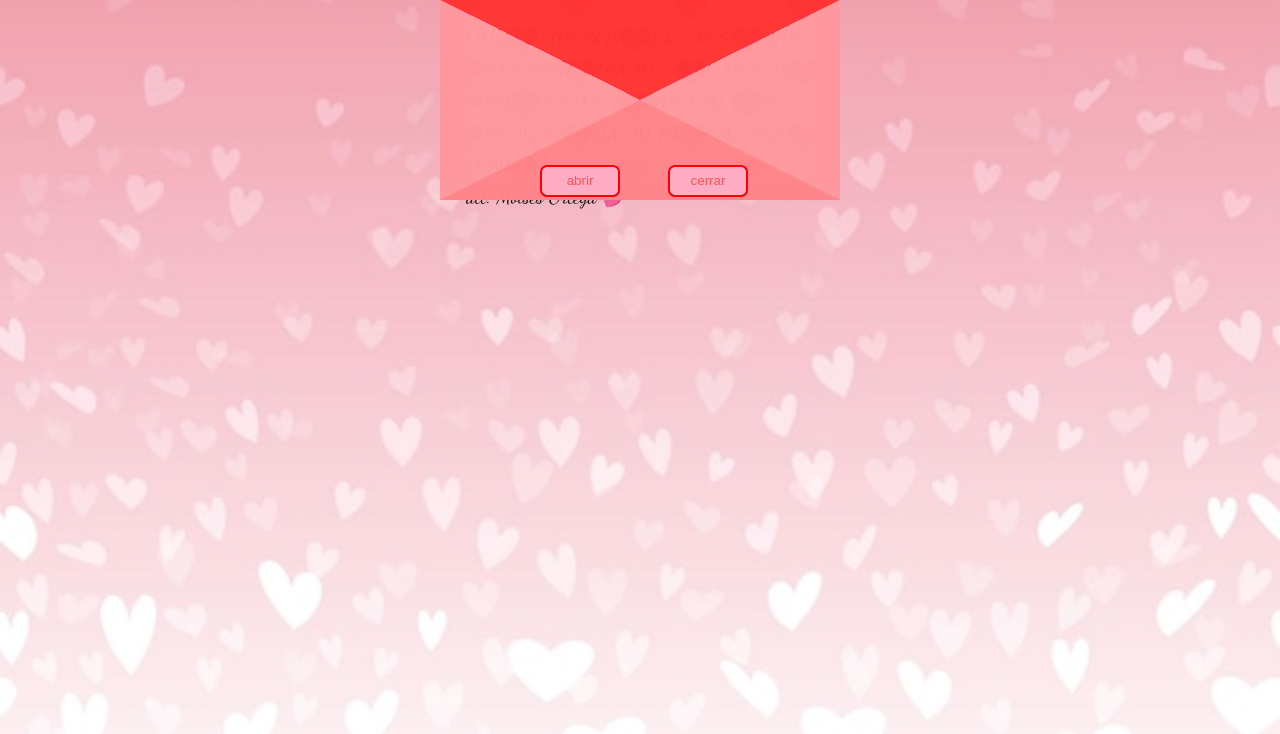
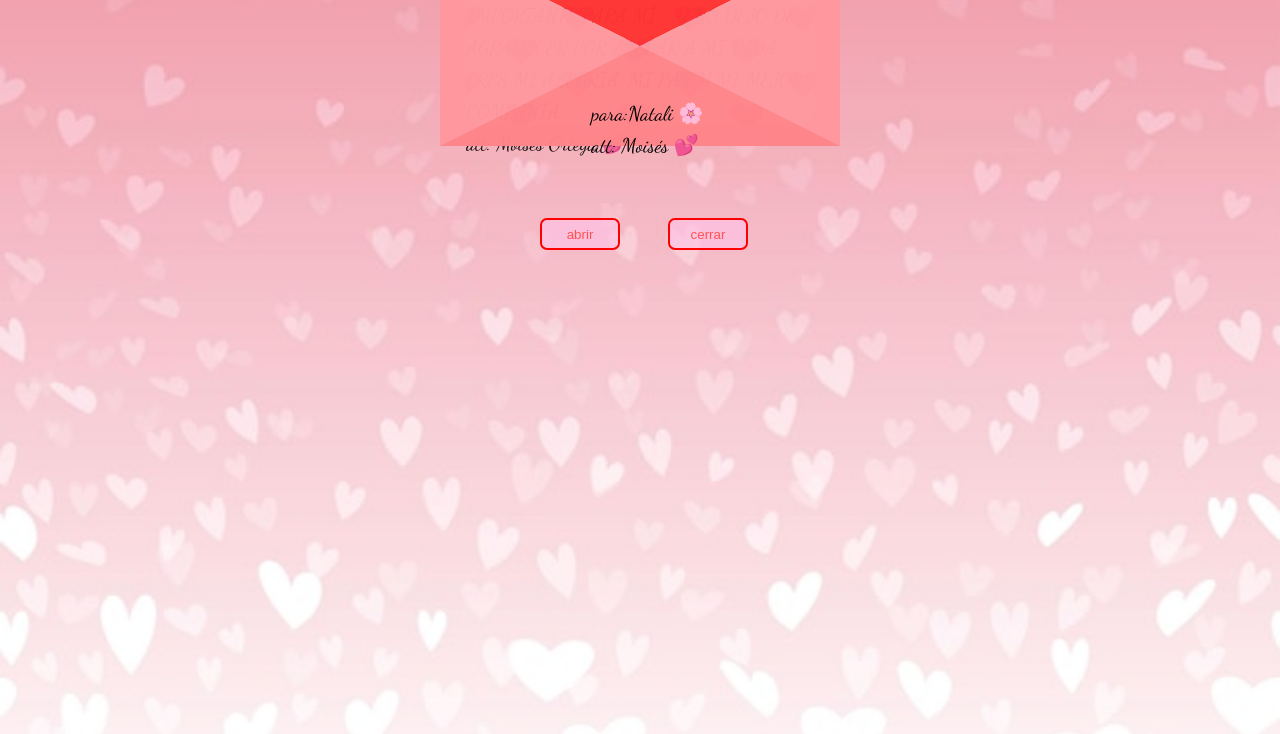
Before and after one commit to Moises474hboop/Carta, a plain HTML site: page index.html in a window 1280 px wide. Shown: the part 75-809 px from the top of the page. Drawn offline with Linux system fonts and the light colour scheme.

Commit message:
Update index.html

```diff
--- a/index.html
+++ b/index.html
@@ -30,7 +30,12 @@
                 </div>
 
                <div class="sobre"></div>
-
+                <div class="para">
+               <p>
+                  para:Natali 🌸
+               <br>
+                       att: Moisés  💕</p>
+                   </div>
                 <div class="opción">
                        <button id="open">abrir</button>
                        <button id="close">cerrar</button>
```
